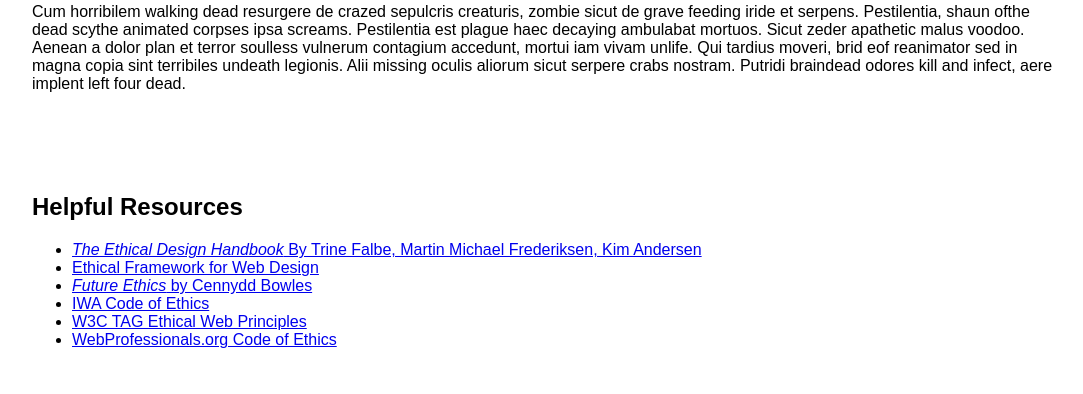
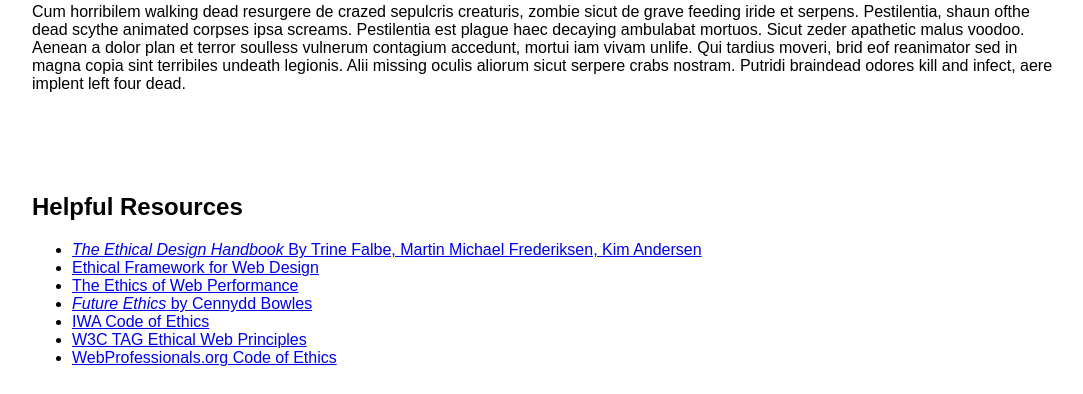
Before and after one commit to DrunkenUX/web-ethics-commitment, an Eleventy site: page src/index.md in a window 1280 px wide. Shown: the part 650-1044 px from the top of the page, without its empty margins (96-1179 px from the left). Built offline with nearby package versions, Linux system fonts and the light colour scheme; Eleventy itself is replaced by a stand-in of ours; files that its build step writes are made by us from their sources.

Commit message:
Add The Ethics of Web Performance

```diff
--- a/src/index.md
+++ b/src/index.md
@@ -38,6 +38,7 @@ Cum horribilem walking dead resurgere de crazed sepulcris creaturis, zombie sicu
 
 * [_The Ethical Design Handbook_ By Trine Falbe, Martin Michael Frederiksen, Kim Andersen](https://ethicaldesignhandbook.com/)
 * [Ethical Framework for Web Design](https://www.rjmwebdesign.com/web-design-ethics.php)
+* [The Ethics of Web Performance](https://timkadlec.com/remembers/2019-01-09-the-ethics-of-performance/)
 * [_Future Ethics_ by Cennydd Bowles](https://amzn.to/3zq7LE7)
 * [IWA Code of Ethics](https://iwanet.org/about/code-of-ethics/)
 * [W3C TAG Ethical Web Principles](https://www.w3.org/2001/tag/doc/ethical-web-principles/)
```
